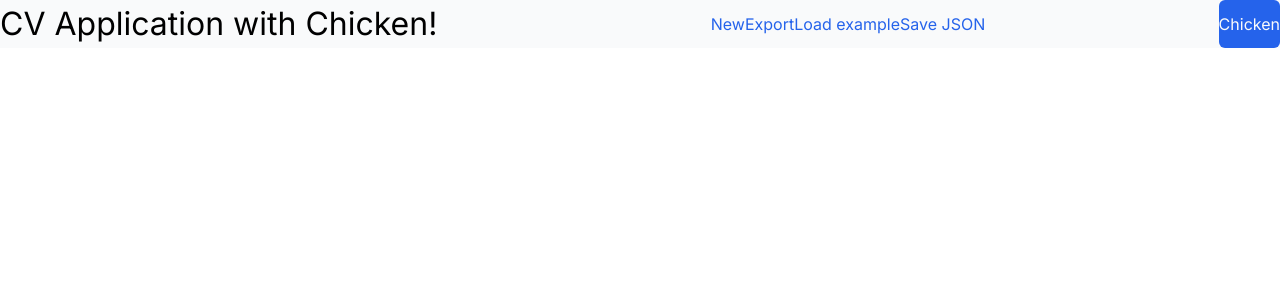
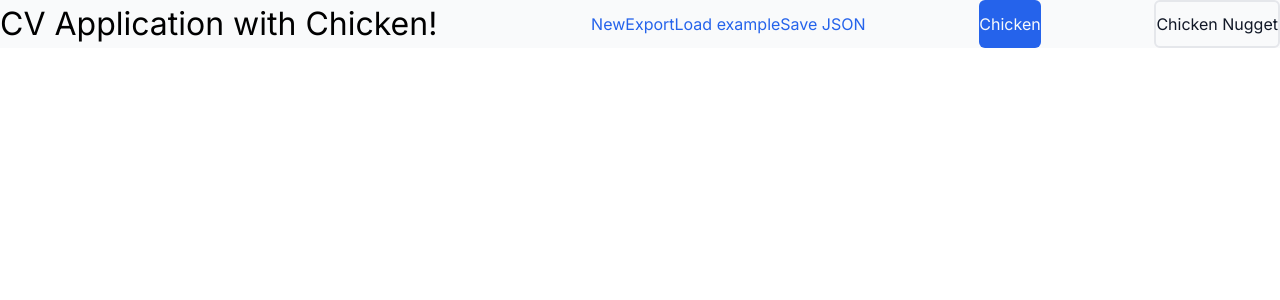
Before and after one commit to AnLaxina/cv-application, a React (Vite) app: page / in a window 1280 px wide. Shown: the top 300 px of the page. Built offline with nearby package versions, Linux system fonts and the light colour scheme.

Commit message:
feat(button): add secondary type

```diff
--- a/src/components/Button.jsx
+++ b/src/components/Button.jsx
@@ -4,6 +4,8 @@ export default function Button({ text, type }) {
   switch (type) {
     case "primary":
       return <button className="primary">{text}</button>;
+    case "secondary":
+      return <button className="secondary">{text}</button>;
     default:
       return <button>{text}</button>;
   }
--- a/src/components/Header.jsx
+++ b/src/components/Header.jsx
@@ -18,6 +18,7 @@ export default function Header({ title, showExtraOptions = false }) {
         <ul className="navigation-links">{listToComponent(options)}</ul>
       </nav>
       <Button text="Chicken" type="primary" />
+      <Button text="Chicken Nugget" type="secondary" />
     </header>
   );
 }
--- a/src/styles/button.css
+++ b/src/styles/button.css
@@ -8,3 +8,14 @@
     font-size: var(--body-text);
     font-weight: var(--body-weight);
 }
+
+/* For neutral things such as Reset, Cancel, etc. */
+.secondary {
+    background-color: var(--background);
+    padding: var(--padding-small) var(--padding-medium);
+    border: solid 2px var(--border);
+    border-radius: 0.375rem;
+    color: var(--primary-text);
+    font-size: var(--body-text);
+    font-weight: var(--body-weight);
+}
```
